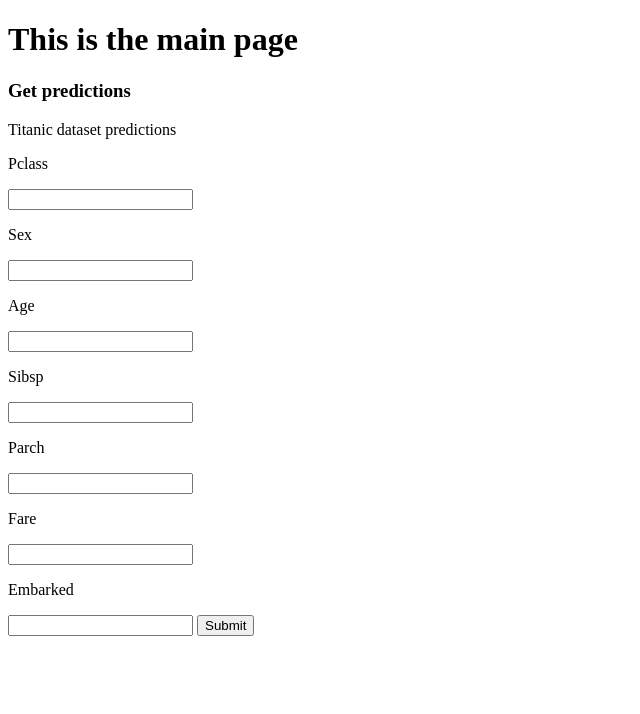
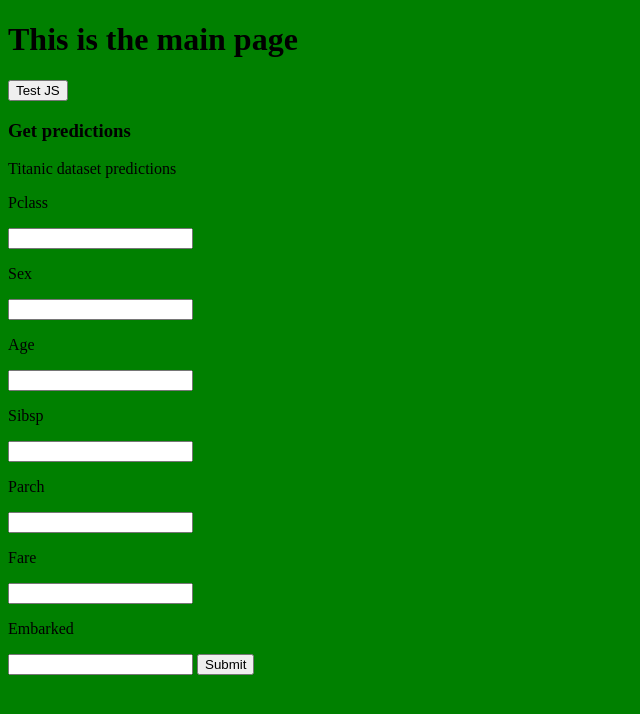
Before and after one commit to JorgeAliste/django-ml-aws-course, a Django app: page / in a window 1280 px wide. Shown: the top 714 px of the page, without its empty margins (0-640 px from the left). Run offline with Django 4.2, Linux system fonts and the light colour scheme.

Commit message:
New style for the page

```diff
--- a/ml_aws_course/ml_aws_course/settings.py
+++ b/ml_aws_course/ml_aws_course/settings.py
@@ -11,6 +11,7 @@ https://docs.djangoproject.com/en/4.0/ref/settings/
 """
 
 from pathlib import Path
+import os.path
 
 # Build paths inside the project like this: BASE_DIR / 'subdir'.
 BASE_DIR = Path(__file__).resolve().parent.parent
@@ -25,7 +26,7 @@ SECRET_KEY = 'django-insecure-53hq@8qkrfaqc8wk6p81wv#9viwv09+&n-f+i-6^2nez3hrqzg
 # SECURITY WARNING: don't run with debug turned on in production!
 DEBUG = True
 
-ALLOWED_HOSTS = []
+ALLOWED_HOSTS = ['3.95.136.14']
 
 
 # Application definition
@@ -116,6 +117,7 @@ USE_TZ = True
 # https://docs.djangoproject.com/en/4.0/howto/static-files/
 
 STATIC_URL = 'static/'
+STATICFILES_DIRS = (os.path.join('static'),)
 
 # Default primary key field type
 # https://docs.djangoproject.com/en/4.0/ref/settings/#default-auto-field
--- /dev/null
+++ b/ml_aws_course/static/main.js
@@ -0,0 +1,3 @@
+function clicked(){
+    alert('It is working!')
+}
--- /dev/null
+++ b/ml_aws_course/static/style.css
@@ -0,0 +1,3 @@
+body{
+    background-color: green;
+}
--- a/ml_aws_course/templates/index.html
+++ b/ml_aws_course/templates/index.html
@@ -3,9 +3,12 @@
     <head>
         <meta charset="UTF-8">
         <title>Main page</title>
+        {% load static %}
+        <link rel="stylesheet" href="{% static 'style.css' %}">
     </head>
     <body>
     <h1>This is the main page</h1>
+    <button type="button" onclick="clicked()">Test JS</button>
 
     <h3>Get predictions</h3>
     <p>Titanic dataset predictions</p>
@@ -28,5 +31,7 @@
         <input type="text" name="embarked">
         <input type="submit">
     </form>
+
+    <script src="{% static 'main.js' %}"></script>
     </body>
 </html>
--- a/requirements.txt
+++ b/requirements.txt
@@ -1,2 +1,4 @@
 django==4.0.3
 scikit-learn===1.0.2
+gunicorn===20.1.0
+psycopg2===2.9.3
```
